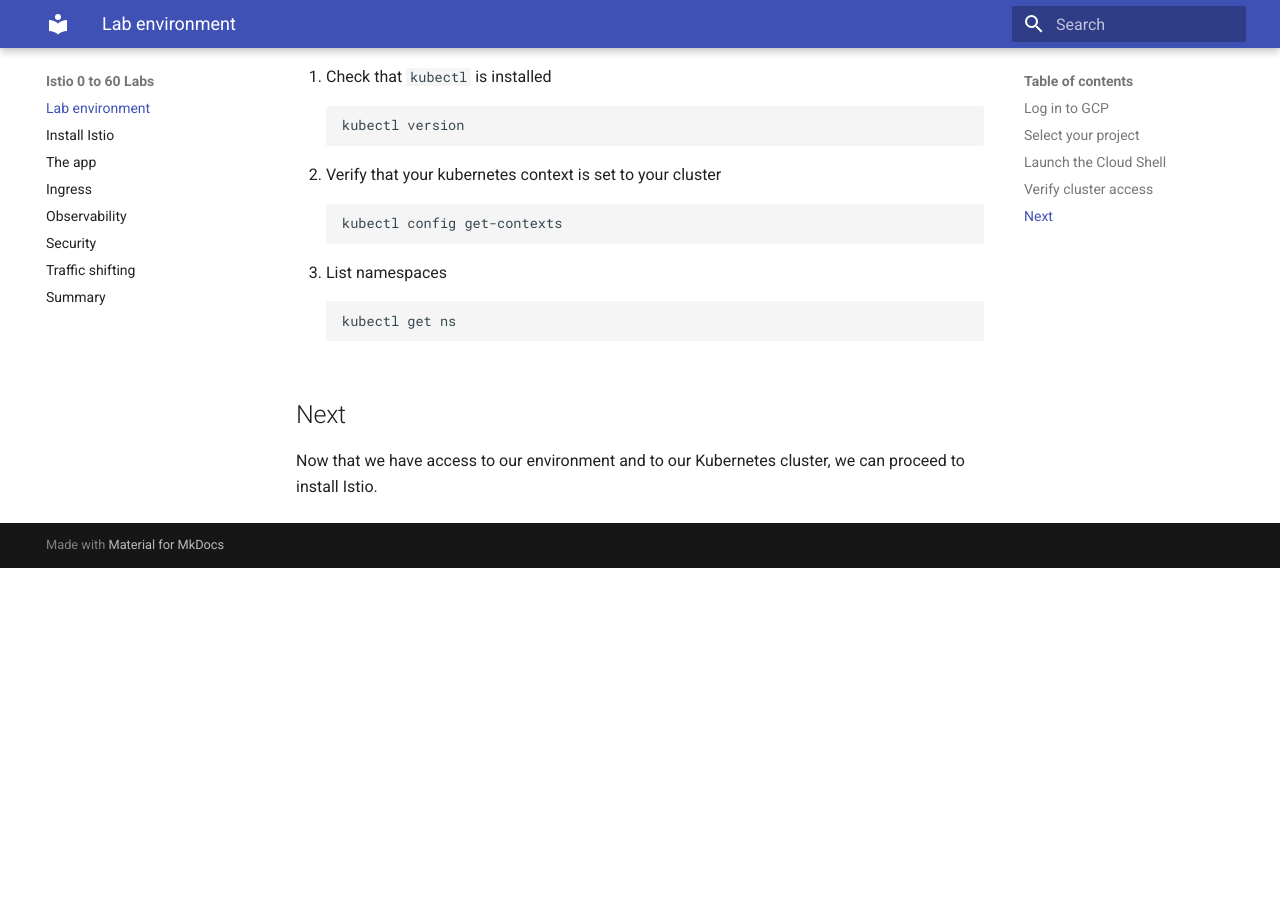
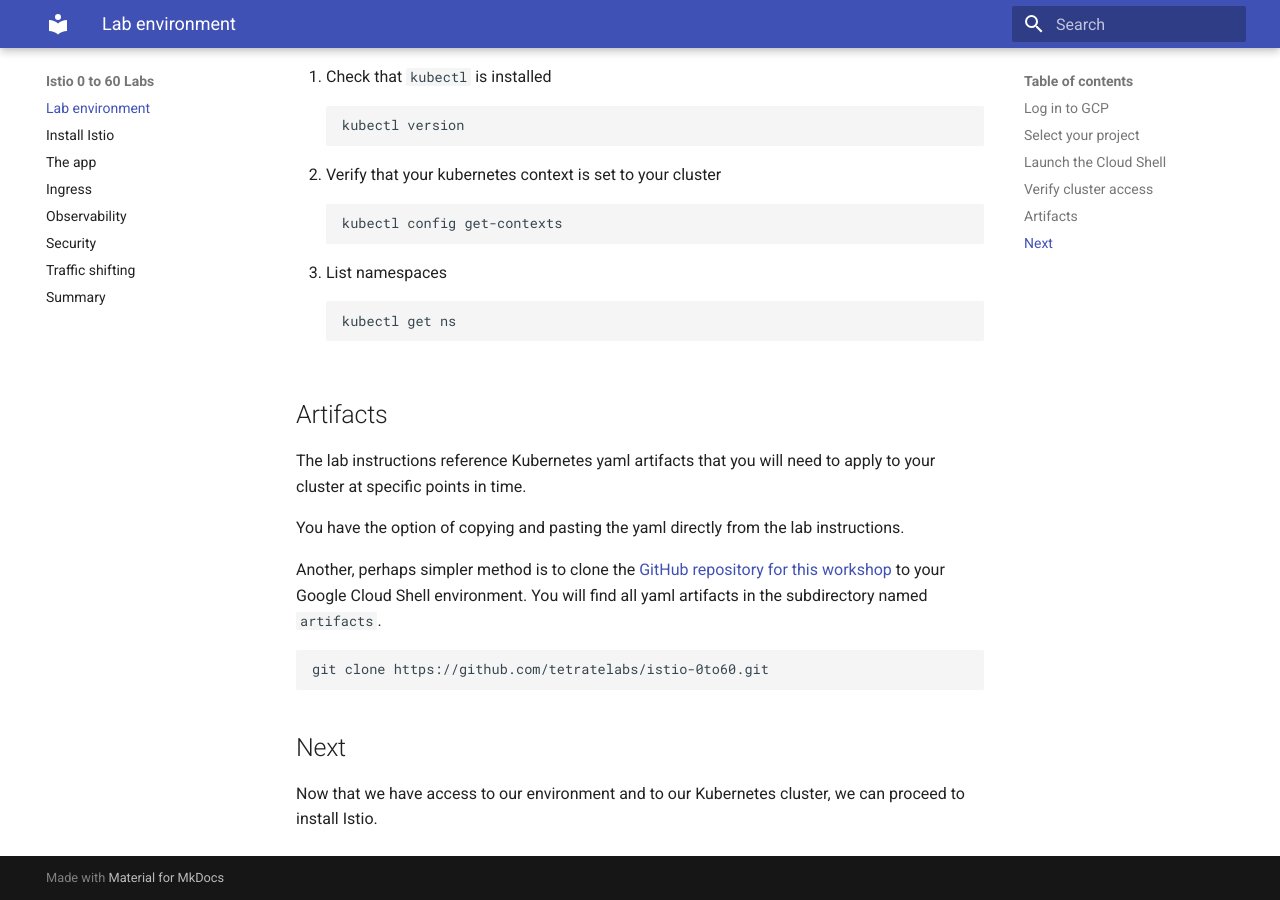
Before and after one commit to tetratelabs/istio-0to60, an MkDocs documentation site: the page built from docs/environment.md, in a window 1280 px wide and 900 px high, scrolled down 740 px. Built offline with MkDocs 1.6.1 and Material for MkDocs 9.7.7, drawn with Linux system fonts in a browser that asks for light colours; before the commit the page ends 1308 px from its top, so only the background shows below that.

````diff
--- a/docs/environment.md
+++ b/docs/environment.md
@@ -40,6 +40,18 @@ The Google Cloud Shell will serve as your terminal environment for these labs.
     kubectl get ns
     ```
 
+## Artifacts
+
+The lab instructions reference Kubernetes yaml artifacts that you will need to apply to your cluster at specific points in time.
+
+You have the option of copying and pasting the yaml directly from the lab instructions.
+
+Another, perhaps simpler method is to clone the [GitHub repository for this workshop](https://github.com/tetratelabs/istio-0to60) to your Google Cloud Shell environment.  You will find all yaml artifacts in the subdirectory named `artifacts`.
+
+```shell
+git clone https://github.com/tetratelabs/istio-0to60.git
+```
+
 ## Next
 
 Now that we have access to our environment and to our Kubernetes cluster, we can proceed to install Istio.
````
Also changed, not shown: docs/ingress.md (+89 -0 lines), 3 other files.
